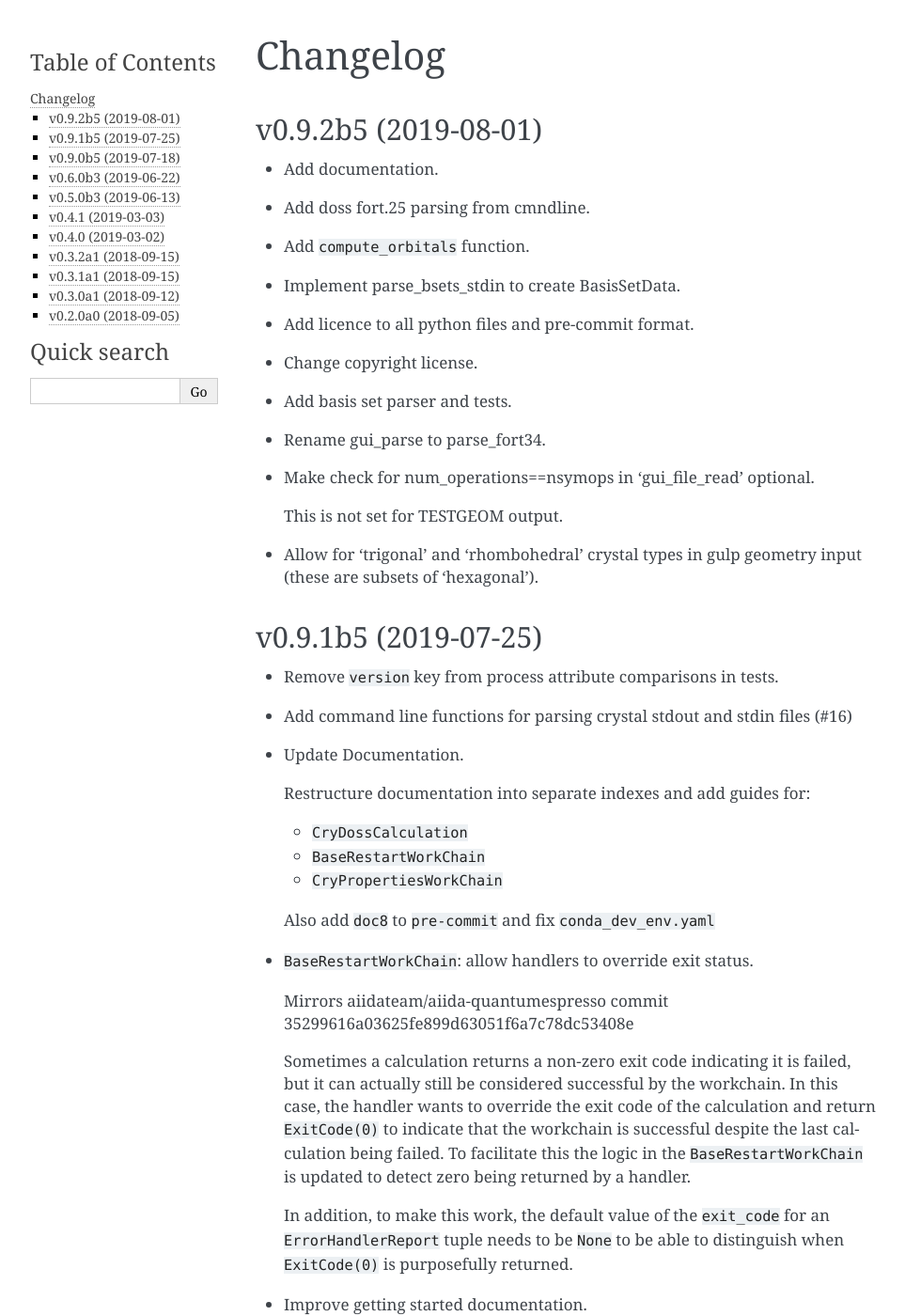
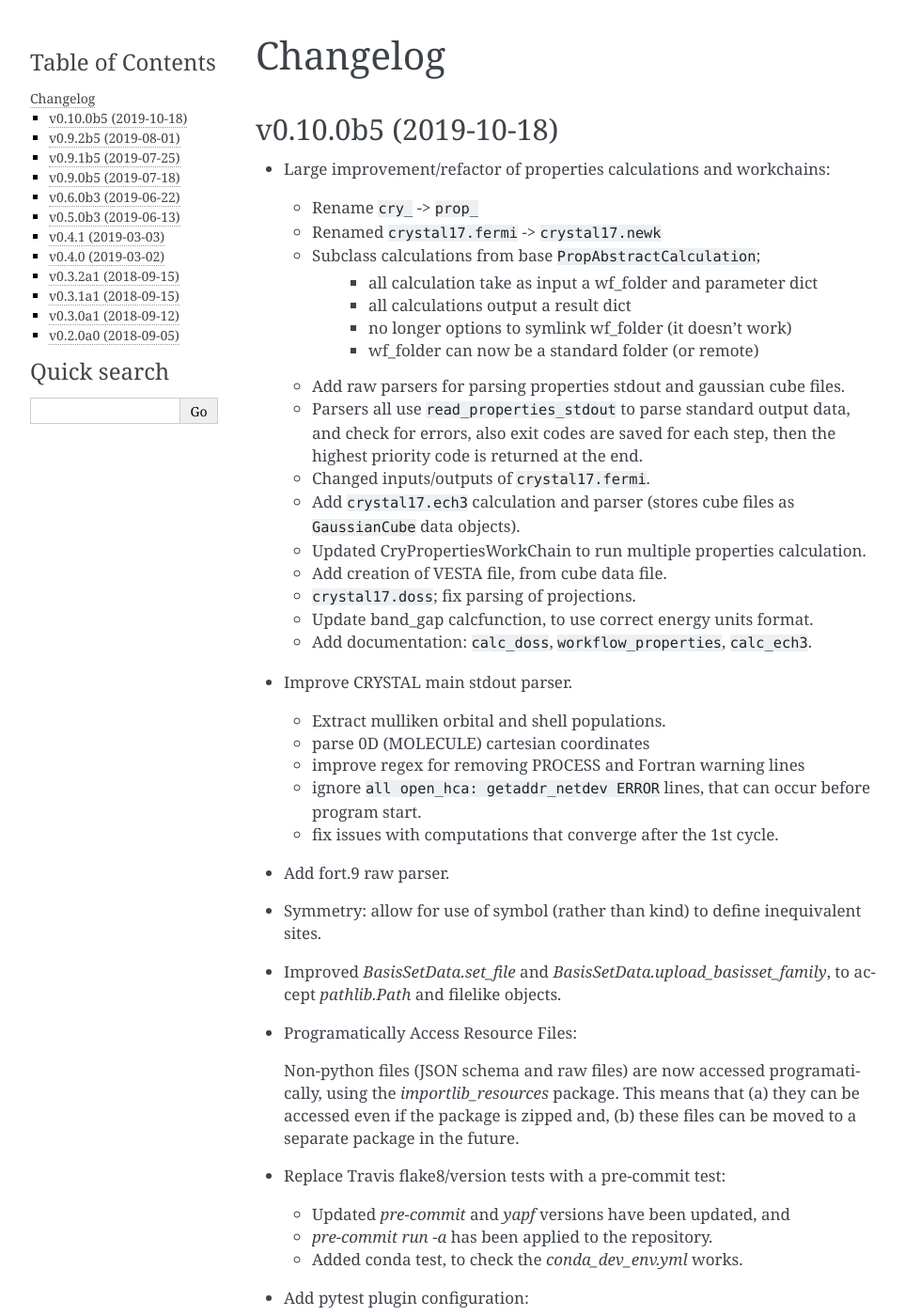
Before and after one commit to aiidaplugins/aiida-crystal17, a Sphinx documentation site: the page built from docs/source/changelog.rst, in a window 1280 px wide and 1400 px high. Shown: the whole window at 94% size, without its empty margins (148-1111 px from the left). Built offline with Sphinx 7.4.7, drawn with Linux system fonts in a browser that asks for light colours; pages that are not in the unit, such as notebooks, are missing from menus; some of the changed text lies outside the part shown.

Commit message:
update changelog

```diff
--- a/docs/source/changelog.rst
+++ b/docs/source/changelog.rst
@@ -1,5 +1,71 @@
 Changelog
 =========
+
+v0.10.0b5 (2019-10-18)
+----------------------
+
+- Large improvement/refactor of properties calculations and workchains:
+
+  - Rename ``cry_`` -> ``prop_``
+  - Renamed ``crystal17.fermi`` -> ``crystal17.newk``
+  - Subclass calculations from base ``PropAbstractCalculation``;
+      - all calculation take as input a wf_folder and parameter dict
+      - all calculations output a result dict
+      - no longer options to symlink wf_folder (it doesn't work)
+      - wf_folder can now be a standard folder (or remote)
+  - Add raw parsers for parsing properties stdout and gaussian cube files.
+  - Parsers all use ``read_properties_stdout`` to parse standard output data, and check for errors,
+    also exit codes are saved for each step, then the highest priority code is returned at the end.
+  - Changed inputs/outputs of ``crystal17.fermi``.
+  - Add ``crystal17.ech3`` calculation and parser (stores cube files as ``GaussianCube`` data objects).
+  - Updated CryPropertiesWorkChain to run multiple properties calculation.
+  - Add creation of VESTA file, from cube data file.
+  - ``crystal17.doss``; fix parsing of projections.
+  - Update band_gap calcfunction, to use correct energy units format.
+  - Add documentation: ``calc_doss``, ``workflow_properties``, ``calc_ech3``.
+
+- Improve CRYSTAL main stdout parser.
+
+  - Extract mulliken orbital and shell populations.
+  - parse 0D (MOLECULE) cartesian coordinates
+  - improve regex for removing PROCESS and Fortran warning lines
+  - ignore ``all open_hca: getaddr_netdev ERROR`` lines, that can occur before program start.
+  - fix issues with computations that converge after the 1st cycle.
+
+- Add fort.9 raw parser.
+
+- Symmetry: allow for use of symbol (rather than kind) to define
+  inequivalent sites.
+
+- Improved `BasisSetData.set_file` and `BasisSetData.upload_basisset_family`,
+  to accept `pathlib.Path` and filelike objects.
+
+- Programatically Access Resource Files:
+
+  Non-python files (JSON schema and raw files) are now accessed programatically,
+  using the `importlib_resources` package.
+  This means that (a) they can be accessed even if the package is zipped and,
+  (b) these files can be moved to a separate package in the future.
+
+- Replace Travis flake8/version tests with a pre-commit test:
+
+  - Updated `pre-commit` and `yapf` versions have been updated, and
+  - `pre-commit run -a` has been applied to the repository.
+  - Added conda test, to check the `conda_dev_env.yml` works.
+
+- Add pytest plugin configuration:
+
+  - Use pytest command-line arguments to control run configuration.
+  - Replace ``MOCK_CRY17_EXECUTABLES`` environmental variable with
+    ``pytest --cry17-no-mock``,
+    and ``CRY17_TEST_WORKDIR`` with ``pytest --cry17-workdir "test_workdir"``.
+  - Add ``--cry17-skip-exec``, for skipping tests call executable.
+  - Add ``pytest-notebook`` dependency and test function, to test and regenerate tutorial notebooks.
+
+- GULP: improve ReaxFF parser:
+
+  - correctly handle read/write of ``X`` symbol
+  - allow reaxff tolerance value to be set, when reading file to dict.
 
 v0.9.2b5 (2019-08-01)
 ---------------------
```
Also changed, not shown: 1 other file.
